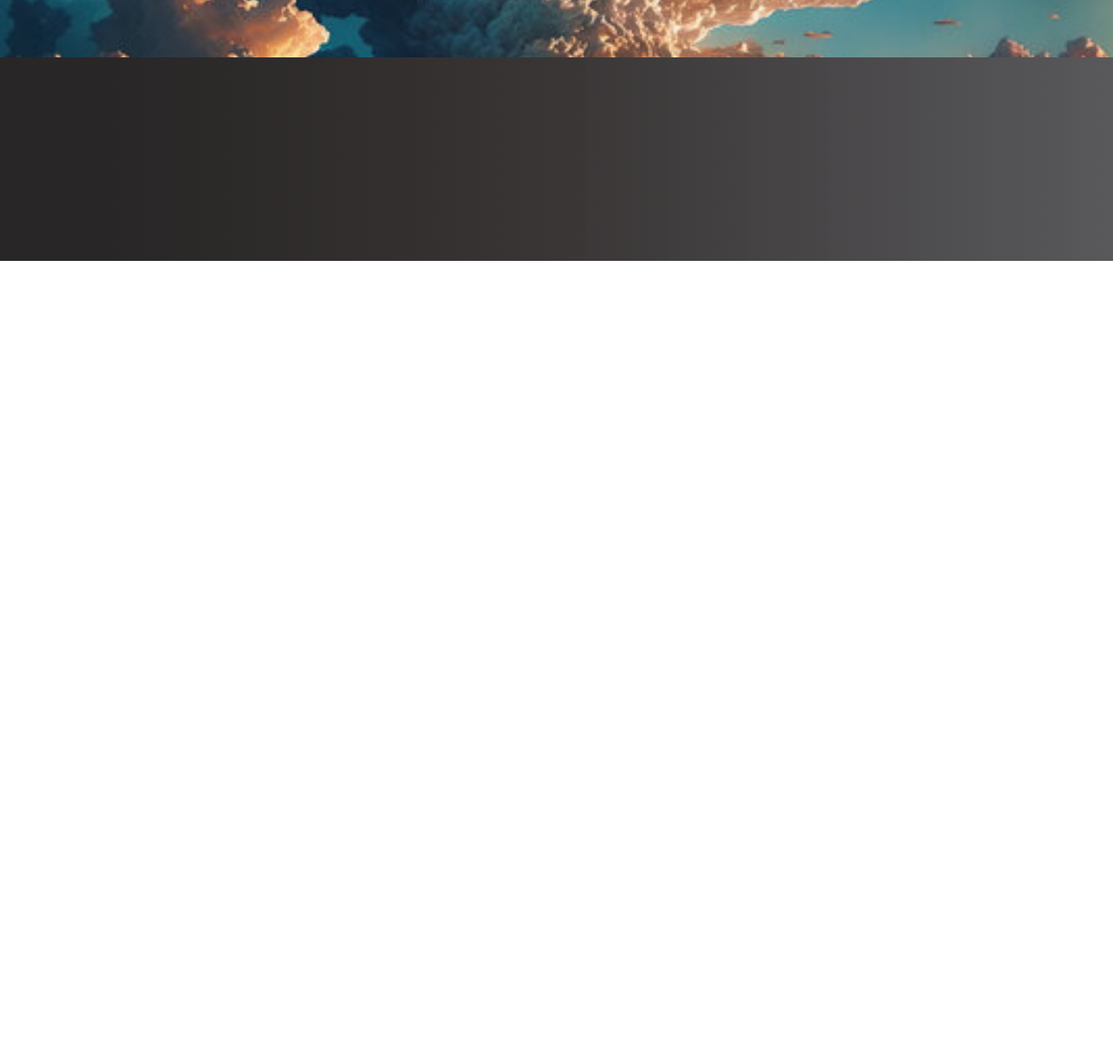
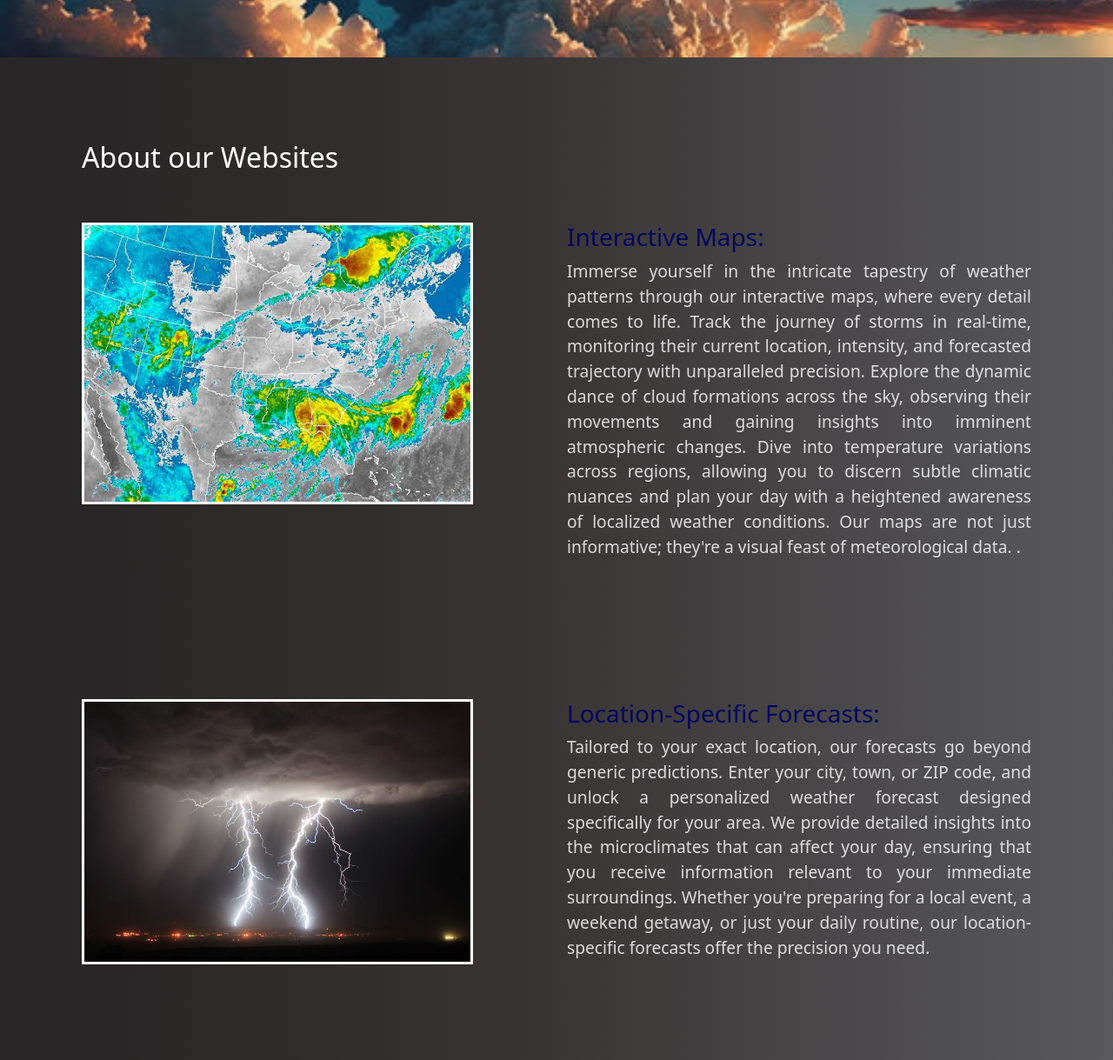
Before and after one commit to sumaiyaakternitu924/Mis455_WeatherAssignment, a plain HTML site: page index.html in a window 1280 px wide. Shown: the part 500-1719 px from the top of the page at 87% size. Before the commit the page ends 800 px from the top, so only its background shows below. Drawn offline with Linux system fonts and the light colour scheme.

Commit message:
Add some content in Home page

```diff
--- a/index.html
+++ b/index.html
@@ -11,7 +11,7 @@
 
 </head>
 
-    <body>
+<body>
     <nav class="navbar navbar-expand-lg shadow-sm bg-white px-3 sticky-md-top"
         style="font-size: small; font-weight: bold; font-family: 'Segoe UI', Tahoma, Geneva, Verdana, sans-serif;">
 
@@ -50,12 +50,84 @@
 
     <header class="first-section">
         <div class="container pt-5 px-4">
-          <div class="row mt-5 pb-4 pt-5">
-            <h1 style="color: white; font-weight: bold;">Want to see today's weather?Click the<br>Weather Watch button!</h1>
-          </div>
-          <a href="WeatherDetails.html" role="button" class="detailsbutton" style="margin-right: 1rem;">Weather Watch</a>
+            <div class="row mt-5 pb-4 pt-5">
+                <h1 style="color: white; font-weight: bold;">Want to see today's weather?Click the<br>Weather Watch
+                    button!</h1>
+            </div>
+            <a href="WeatherDetails.html" role="button" class="detailsbutton" style="margin-right: 1rem;">Weather
+                Watch</a>
         </div>
     </header>
+
+    <div class="container">
+        <div class="container py-5">
+            <div class="row pb-5 pt-5">
+
+                <div class="col-12">
+                    <h2 style="color: white; text-align: start;">About our Websites</h2>
+                </div>
+            </div>
+
+            <div class="row pb-5">
+                <div class="col-md-6 col-sm-12 " style="text-align: justify;">
+                    <img src="map.jpg" class="img-fluid" width="450vw" style="border: solid white;">
+                </div>
+                <div class="col-md-6 col-sm-12 " style="text-align: justify;">
+                    <h3 style="color: rgb(5, 5, 96); text-align: start;">Interactive Maps:</h3>
+                    <p class="lead" style="color: rgba(255, 255, 255, 0.816); font-size: larger;">Immerse yourself in
+                        the intricate tapestry of weather patterns through our interactive maps, where every detail
+                        comes to life. Track the journey of storms in real-time, monitoring their current location,
+                        intensity, and forecasted trajectory with unparalleled precision. Explore the dynamic dance of
+                        cloud formations across the sky, observing their movements and gaining insights into imminent
+                        atmospheric changes. Dive into temperature variations across regions, allowing you to discern
+                        subtle climatic nuances and plan your day with a heightened awareness of localized weather
+                        conditions. Our maps are not just informative; they're a visual feast of meteorological data. .
+                    </p>
+                </div>
+            </div>
+        </div>
+
+
+        <div class="container py-5">
+            <div class="row pb-5">
+                <div class="col-md-6 col-sm-12 " style="text-align: justify;">
+                    <img src="imageTwo.jpg" class="img-fluid" width="450vw" style="border: solid white;">
+                </div>
+                <div class="col-md-6 col-sm-12 " style="text-align: justify;">
+                    <h3 style="color: rgb(5, 5, 96); text-align: start;">Location-Specific Forecasts:</h3>
+                    <p class="lead" style="color: rgba(255, 255, 255, 0.816); font-size: larger;">Tailored to your exact
+                        location, our forecasts go beyond generic predictions. Enter your city, town, or ZIP code, and
+                        unlock a personalized weather forecast designed specifically for your area. We provide detailed
+                        insights into the microclimates that can affect your day, ensuring that you receive information
+                        relevant to your immediate surroundings. Whether you're preparing for a local event, a weekend
+                        getaway, or just your daily routine, our location-specific forecasts offer the precision you
+                        need.</p>
+                </div>
+            </div>
+        </div>
+        <div class="container py-5">
+            <div class="row pb-5">
+                <div class="col-md-6 col-sm-12 " style="text-align: justify;">
+                    <img src="one.webp" class="img-fluid" width="450vw" style="border: solid white;">
+                </div>
+                <div class="col-md-6 col-sm-12 " style="text-align: justify;">
+                    <h3 style="color: rgb(5, 5, 96); text-align: start;">Weather Trends and Analysis:</h3>
+                    <p class="lead" style="color: rgba(255, 255, 255, 0.816); font-size: larger;"> Delve into the
+                        fascinating world of weather trends and analysis with our in-depth coverage. Our team of
+                        meteorological experts provides comprehensive insights into the factors shaping long-term
+                        weather patterns. From seasonal changes to climate trends, we break down complex meteorological
+                        concepts into accessible information. Explore the historical data, understand the evolving
+                        climate landscape, and stay informed about the larger forces at play. Weather isn't just
+                        day-to-day; it's an ever-changing tapestry, and we help you unravel its secrets.<br>
+                        By providing these detailed features, we aim to not only keep you informed about current
+                        conditions but also to empower you with the knowledge needed to understand the nuances of
+                        weather in your specific location and on a broader scale. At [Your Website Name], we believe
+                        that informed decisions start with detailed and accurate information, and we're dedicated to
+                        bringing you the most comprehensive weather experience available.</p>
+                </div>
+            </div>
+        </div>
+    </div>
 
 
 
```
Also changed, not shown: css/WeatherDetails.css (+0 -9 lines), imageTwo.jpg (added), map.jpg (added), one.webp (added).
